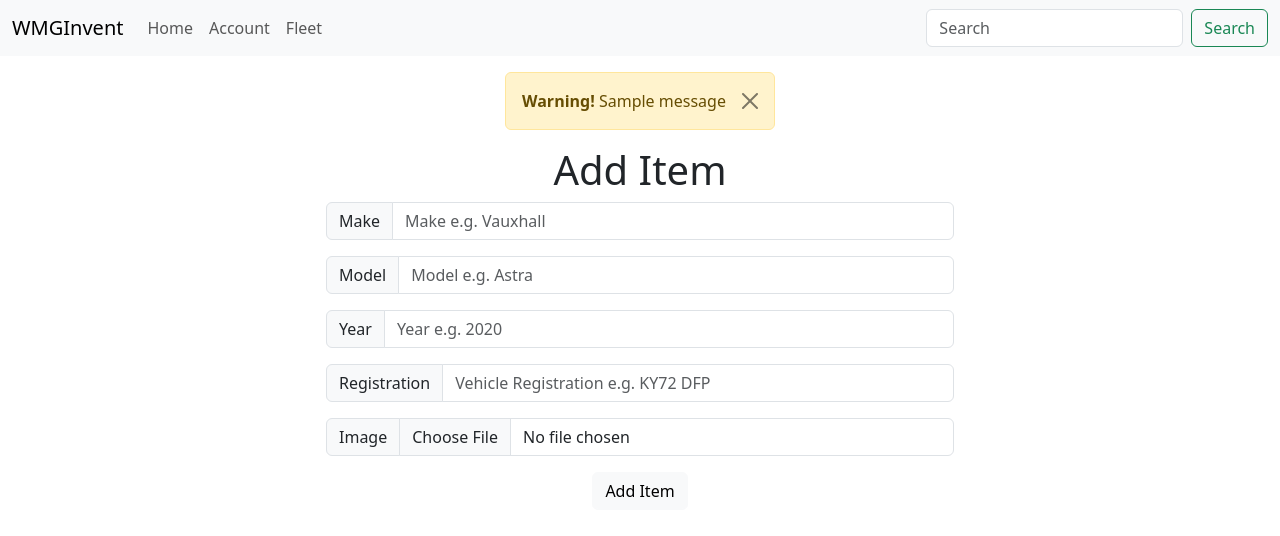
After one commit to FortyEightA/WMGInvent, a Flask app: page /fleet/add in a window 1280 px wide. The commit adds this page. Shown: the top 536 px of the page. Run offline with Flask 3, Linux system fonts and the light colour scheme; a user stored in the database is signed in; tables that the repository leaves empty hold one stand-in row (values such as "Sample post"); one stand-in notice (Sample message) is shown.

Commit message:
Created Fleet view and ability to add cars
create the create function for stock and a table view to see all hte cars

```diff
--- /dev/null
+++ b/app/static/add.css
@@ -0,0 +1,11 @@
+.add-input-container {
+  justify-self: center;
+  display: inline-block;
+  vertical-align: middle;
+  align-self: middle;
+  margin-top: 10px;
+  width: 70%;
+}
+.add-input {
+  justify-self: center;
+}
--- /dev/null
+++ b/app/templates/add.html
@@ -0,0 +1,93 @@
+{% extends 'base.html' %} {% block title %} <title>Add Item</title> {% endblock
+%} {% block styles %}
+<link
+  rel="stylesheet"
+  type="text/css"
+  href="{{ url_for('.static', filename='add.css') }}"
+/>
+{% endblock %} {% block content %} {% with messages = get_flashed_messages() %}
+{% if messages %}
+<ul class="un-2rem">
+  {% for message in messages %}
+  <div
+    class="alert alert-warning alert-dismissible fade show general-alert"
+    role="alert"
+  >
+    <strong>Warning!</strong> {{ message }}
+    <button
+      type="button"
+      class="btn-close"
+      data-bs-dismiss="alert"
+      aria-label="Close"
+    ></button>
+  </div>
+  {% endfor %}
+</ul>
+{% endif %} {% endwith %} {% if session['username'] %}
+<h1 class="general-text">Add Item</h1>
+<form action="#" method="post" enctype="multipart/form-data">
+  <div class="w-50 add-input align-self-center input-group mb-3">
+    <span class="input-group-text" id="basic-addon1">Make</span>
+    <input
+      type="text"
+      class="form-control"
+      name="make"
+      required
+      placeholder="Make e.g. Vauxhall"
+      aria-label="Item Name"
+      aria-describedby="basic-addon1"
+    />
+  </div>
+  <div class="w-50 align-self-center add-input input-group mb-3">
+    <span class="input-group-text" id="basic-addon1">Model</span>
+    <input
+      type="text"
+      class="form-control"
+      name="model"
+      required
+      placeholder="Model e.g. Astra"
+      aria-label="Item Name"
+      aria-describedby="basic-addon1"
+    />
+  </div>
+  <div class="w-50 align-self-center add-input input-group mb-3">
+    <span class="input-group-text" id="basic-addon1">Year</span>
+    <input
+      type="number"
+      class="form-control"
+      name="year"
+      required
+      placeholder="Year e.g. 2020"
+      aria-label="Item Name"
+      aria-describedby="basic-addon1"
+    />
+  </div>
+  <div class="w-50 align-self-center add-input input-group mb-3">
+    <span class="input-group-text" id="basic-addon1">Registration</span>
+    <input
+      type="text"
+      class="form-control"
+      name="registration"
+      required
+      placeholder="Vehicle Registration e.g. KY72 DFP"
+      aria-label="Item Name"
+      aria-describedby="basic-addon1"
+    />
+  </div>
+  <div class="w-50 align-self-center add-input input-group mb-3">
+    <span class="input-group-text" id="basic-addon1">Image</span>
+    <input class="form-control" required type="file" name="image" accept=".jpg, .png" id="formFile">
+  </div>
+  <div class="general-button-container">
+    <button class="btn btn-light general-button" type="submit">Add Item</button>
+  </div>
+</form>
+{% else %}
+<h1 class="general-text">You are not logged in</h1>
+<button
+  class="btn btn-light general-button"
+  onclick="window.location.href='/login'"
+>
+  Log In
+</button>
+{% endif %} {% endblock %}
--- a/app/templates/base.html
+++ b/app/templates/base.html
@@ -42,6 +42,9 @@
             <li class="nav-item">
               <a class="nav-link" href="/account">Account</a>
             </li>
+            <li class="nav-item">
+              <a class="nav-link" href="/fleet">Fleet</a>
+            </li>
           </ul>
           <form class="d-flex" role="search">
             <input
--- a/app/views.py
+++ b/app/views.py
@@ -3,12 +3,13 @@ import sqlite3
 views = Blueprint('views', __name__, static_folder='app/static',
                   template_folder='templates')
 db_path = '/Users/ignacyniznik/Documents/Uni/WM278/WMGInvent/WMGInvent.db'
+image_path = '/Users/ignacyniznik/Documents/Uni/WM278/WMGInvent/app/static/assets/images'
 conn = sqlite3.connect(db_path)
 cursor = conn.cursor()
 cursor.execute(
-    "CREATE TABLE IF NOT EXISTS users(id INTEGER PRIMARY KEY, username TEXT, password TEXT)")
+    "CREATE TABLE IF NOT EXISTS users(id INTEGER PRIMARY KEY, username TEXT, password TEXT, admin INTEGER)")
 cursor.execute(
-    "CREATE TABLE IF NOT EXISTS cars(id INTEGER PRIMARY KEY, make TEXT, model TEXT, year INTEGER, registration TEXT, status TEXT)"
+    "CREATE TABLE IF NOT EXISTS cars(id INTEGER PRIMARY KEY, make TEXT, model TEXT, year INTEGER, registration TEXT, status TEXT, path_to_image TEXT)"
 )
 cursor.execute(
     "Create table if not exists changes(id INTEGER PRIMARY KEY, car_id INTEGER, change TEXT, date TEXT)"
@@ -21,6 +22,44 @@ conn.close()
 @views.route('/home')
 def home():
     return render_template('home.html')
+
+
+@views.route('/fleet')
+def fleet():
+    conn = sqlite3.connect(db_path)
+    cursor = conn.cursor()
+    cars = cursor.execute("SELECT * FROM cars").fetchall()
+    cursor.close()
+    conn.close()
+    print(cars)
+    return render_template('fleet.html', cars=cars)
+
+
+@views.route('/fleet/add', methods=["POST", "GET"])
+def add_car():
+    if request.method == "POST":
+        make = request.form['make']
+        model = request.form['model']
+        year = request.form['year']
+        registration = request.form['registration']
+        image = request.files['image']
+        if image:
+            image_type = str(image.filename).split('.')[-1]
+            image.save(f'{image_path}/{registration}.{image_type}')
+            path_to_image = f'{registration}.{image_type}'
+        else:
+            path_to_image = None
+        conn = sqlite3.connect(db_path)
+        cursor = conn.cursor()
+        cursor.execute(
+            "INSERT INTO cars(make, model, year, registration, path_to_image) VALUES(?, ?, ?, ?, ?)", (make, model, year, registration, path_to_image))
+        conn.commit()
+        cursor.close()
+        conn.close()
+        flash('Car added successfully')
+        return redirect(url_for('views.fleet'))
+    else:
+        return render_template('add.html')
 
 
 @views.route('/account')
--- a/run.py
+++ b/run.py
@@ -5,7 +5,7 @@ from datetime import timedelta
 app = Flask(__name__, static_folder='app/static',
             template_folder='app/templates')
 app.secret_key = "WMGInvent"
-app.permanent_session_lifetime = timedelta(minutes=5)
+app.permanent_session_lifetime = timedelta(days=1)
 app.register_blueprint(views, url_prefix='')
 
 
```
Also changed, not shown: app/static/fleet.css (added, +14 -0 lines), app/templates/fleet.html (added, +85 -0 lines), WMGInvent.db, app/static/assets/images/FG67 KJL.jpg (added), app/static/assets/images/FI65 KLS.png (added), app/static/assets/images/FT68 KLQ.png (added), app/static/assets/images/HK69 TIL.png (added), app/static/assets/images/VO60 DFP.jpg (added), app/static/assets/images/add_item.jpg (added), 5 other files.
